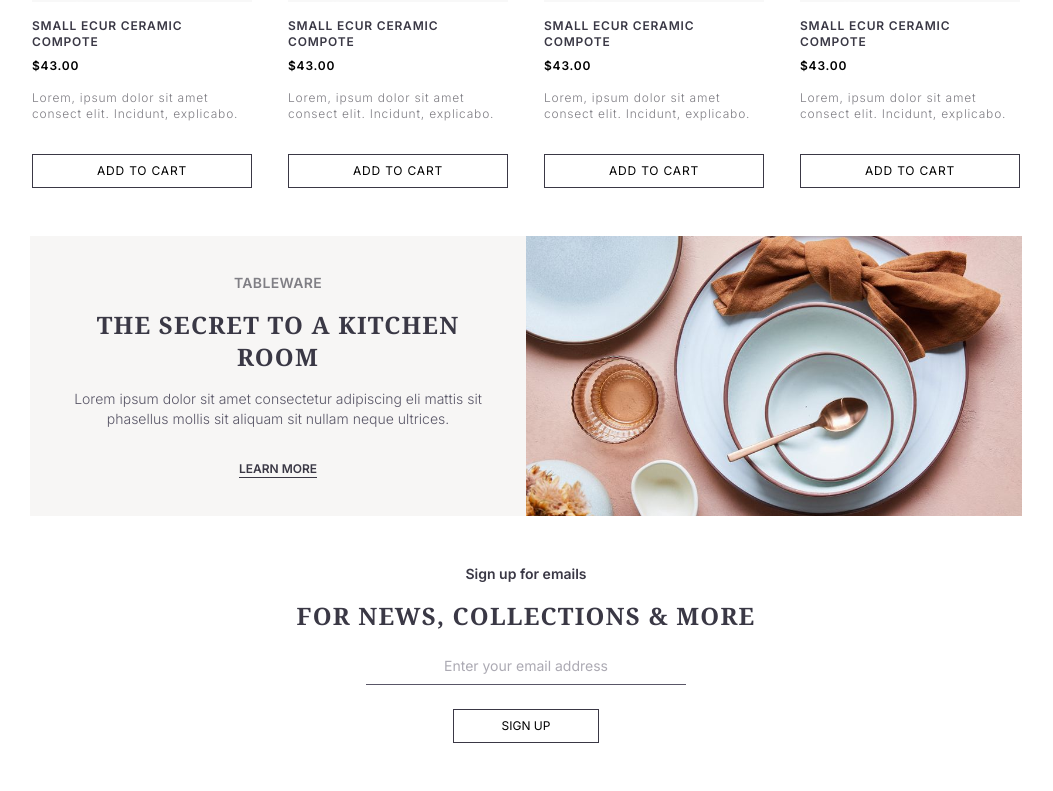
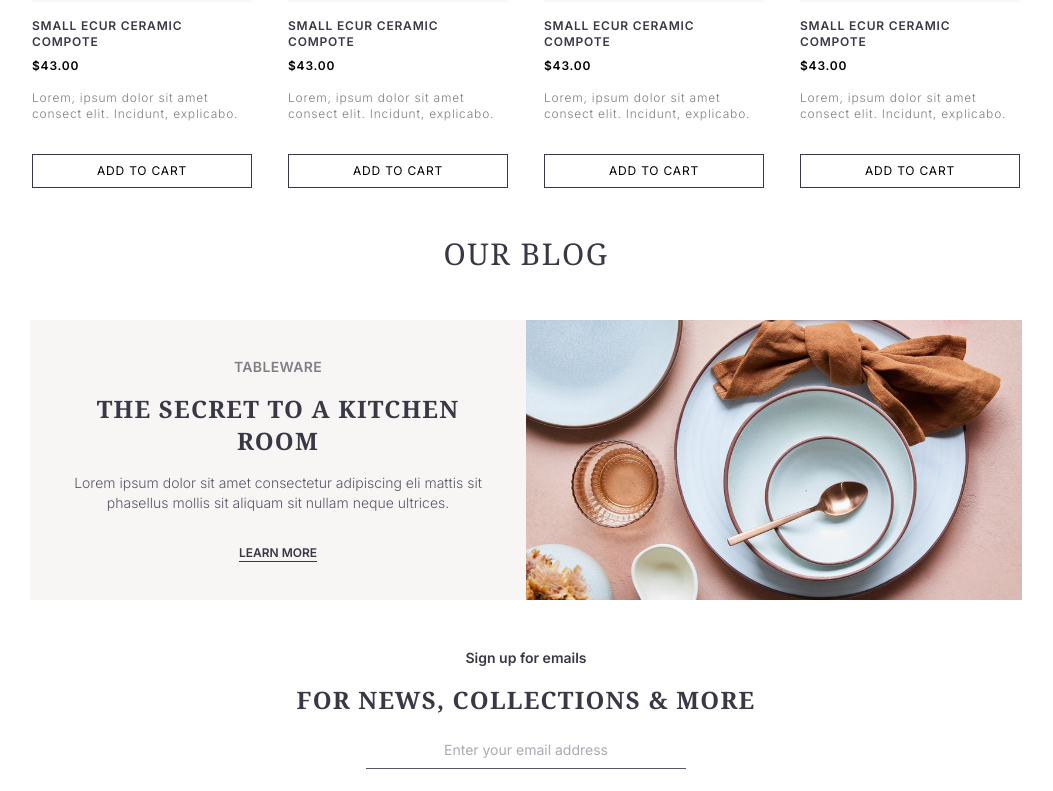
Before and after one commit to codimaniac/Moon-Ceramic, a React (Vite) app: page / in a window 1280 px wide. Shown: the part 3314-4105 px from the top of the page, without its empty margins (114-1167 px from the left). Built offline with nearby package versions, Linux system fonts and the light colour scheme.

Commit message:
Fix: fixed blog broken image on Netlify

```diff
--- a/src/features/home/components/Blog.tsx
+++ b/src/features/home/components/Blog.tsx
@@ -1,10 +1,11 @@
 import { Button, SectionLayout } from "../../../components";
+import BlogImage from "../../../assets/tableware-blog.jpg";
 
 const Blog = () => {
-  const blogImage: string[] = ["../src/assets/tableware-blog.jpg"];
 
   return (
     <SectionLayout>
+      <h2 className="text-neutral-custom-800 text-3xl times text-center font-medium uppercase tracking-wider mb-12">Our Blog</h2>
       <div className="grid grid-cols-1 min-[820px]:grid-cols-2">
         <div className="flex flex-col flex-1 items-center justify-center gap-4 px-6 py-12 bg-desert-storm min-[820px]:py-0">
           <h2 className="uppercase text-neutral-custom-600 text-sm font-semibold tracking-wide">
@@ -23,7 +24,7 @@ const Blog = () => {
         </div>
         <div
           className="min-[820px]:flex-1 w-full h-70 bg-cover bg-center"
-          style={{ backgroundImage: `url('${blogImage[0]}')` }}
+          style={{ backgroundImage: `url('${BlogImage}')` }}
         ></div>
       </div>
     </SectionLayout>
--- a/src/features/home/components/BrandHistory.tsx
+++ b/src/features/home/components/BrandHistory.tsx
@@ -1,6 +1,6 @@
 import { Button, SectionLayout } from "../../../components";
 import CeramicImageOne from "../../../assets/history-1.jpg"
-import CeramicImageTwo from "../../../assets/history-2.jpg"
+import CeramicImageTwo from "../../../assets/history-2.png"
 
 const BrandHistory = () => {
   return (
```
